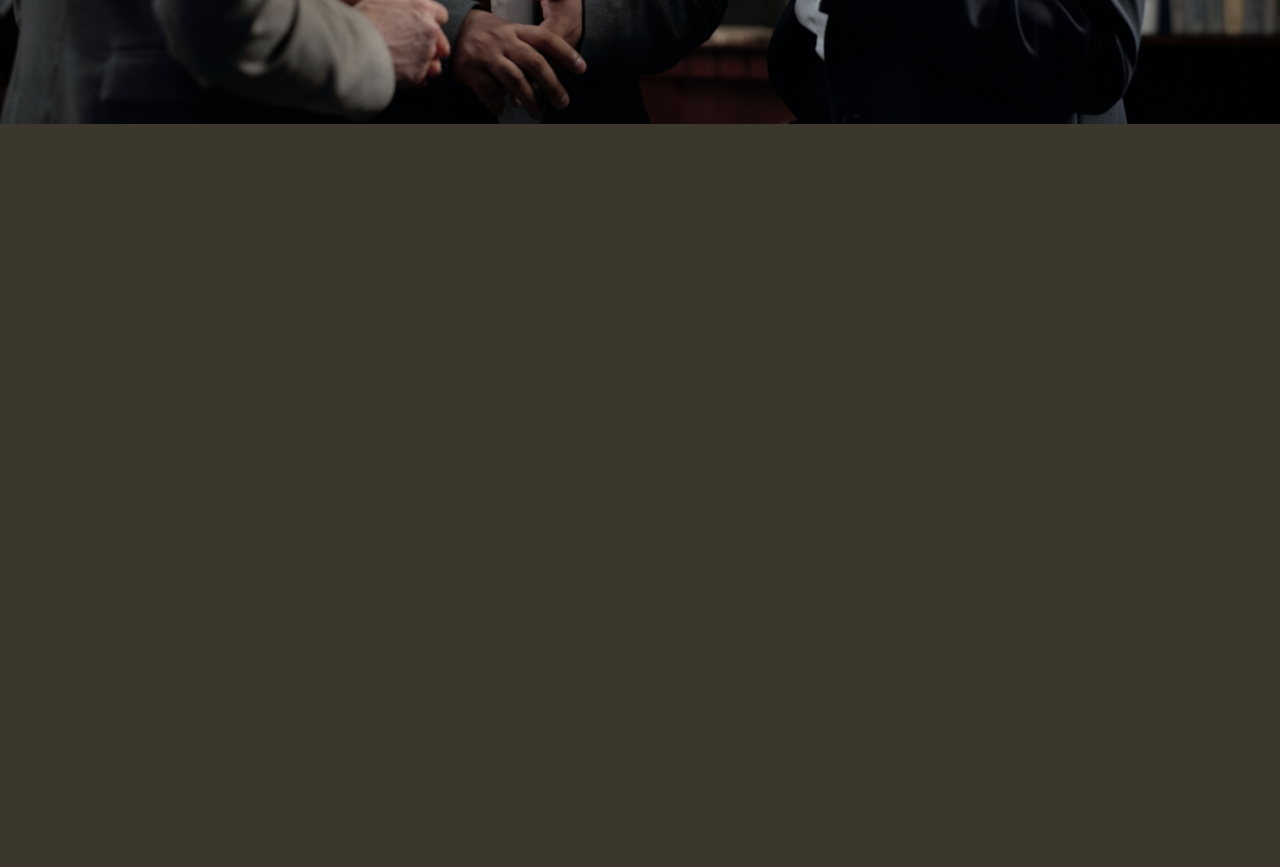
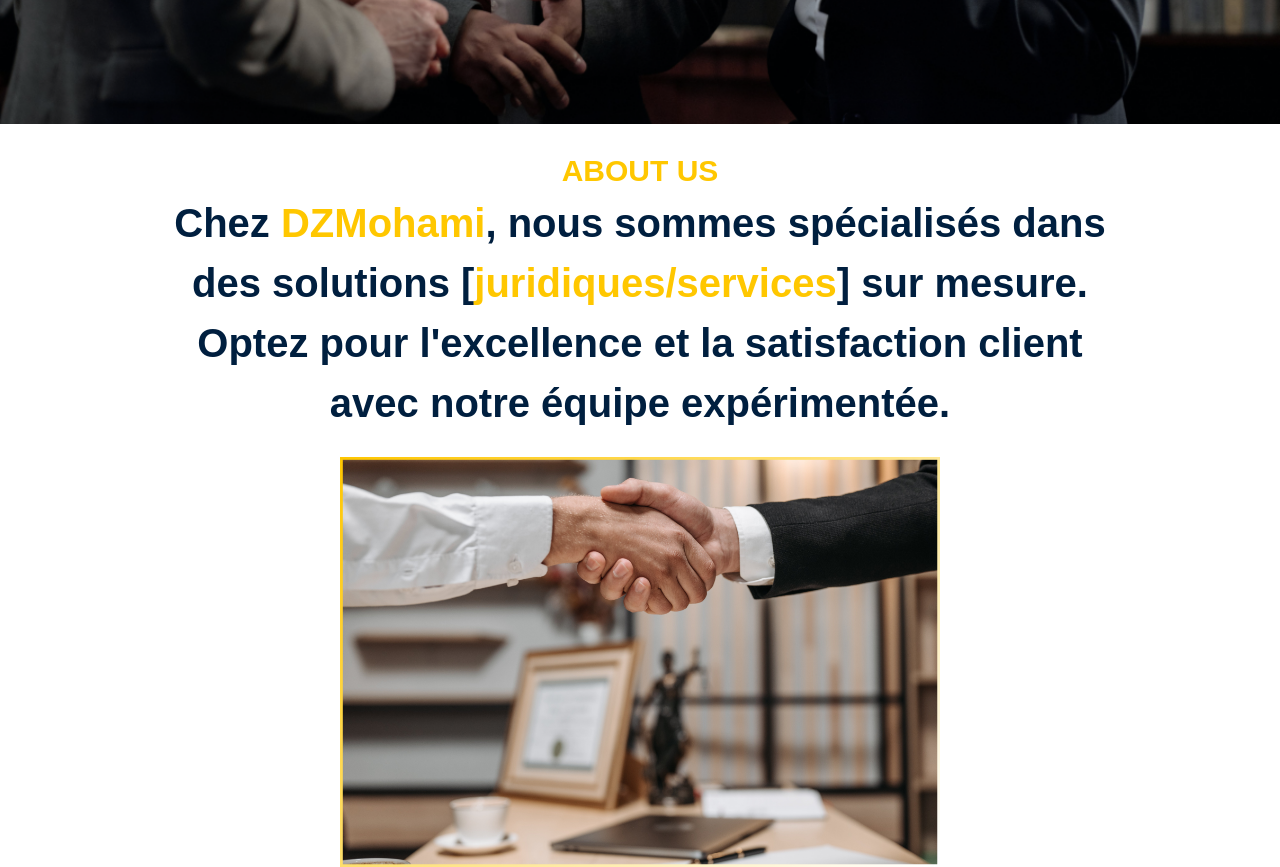
Before and after one commit to mondher0/dz-mouhami, a Next.js app: page / in a window 1280 px wide. Shown: the part 780-1647 px from the top of the page. Before the commit the page ends 904 px from the top, so only its background shows below. Built offline with nearby package versions, Linux system fonts and the light colour scheme.

Commit message:
adding about us section

```diff
--- a/src/app/globals.css
+++ b/src/app/globals.css
@@ -19,6 +19,9 @@
 body {
   background-color: #3b372c;
   font-family: "Poppins", sans-serif;
+  box-sizing: border-box;
+  margin: 0;
+  padding: 0;
 }
 .container {
   max-width: 1400px;
--- a/src/app/page.js
+++ b/src/app/page.js
@@ -1,3 +1,4 @@
+import AboutUs from "@/components/home/AboutUs";
 import HomeHero from "@/components/home/HomeHero";
 import Image from "next/image";
 
@@ -5,6 +6,7 @@ export default function Home() {
   return (
     <>
       <HomeHero />
+      <AboutUs />
     </>
   );
 }
--- /dev/null
+++ b/src/components/home/AboutUs.jsx
@@ -0,0 +1,29 @@
+import Image from "next/image";
+import React from "react";
+
+const AboutUs = () => {
+  return (
+    <section className="bg-white flex flex-col items-center justify-center pt-6">
+      <p className="text-[#FFC700] text-center text-[30px] font-semibold">
+        ABOUT US
+      </p>
+      <p className="text-[#001F3F] text-[40px] font-bold text-center">
+        Chez <span className="text-[#FFC700]">DZMohami</span>, nous sommes
+        spécialisés dans <br />
+        des solutions [
+        <span className="text-[#FFC700]">juridiques/services</span>] sur mesure.
+        <br /> Optez pour l'excellence et la satisfaction client <br />
+        avec notre équipe expérimentée.
+      </p>
+      <Image
+        src="/images/home-about.png"
+        alt="About Us"
+        width={600}
+        height={600}
+        className="mt-6"
+      />
+    </section>
+  );
+};
+
+export default AboutUs;
```
Also changed, not shown: public/images/home-about.png (added).
